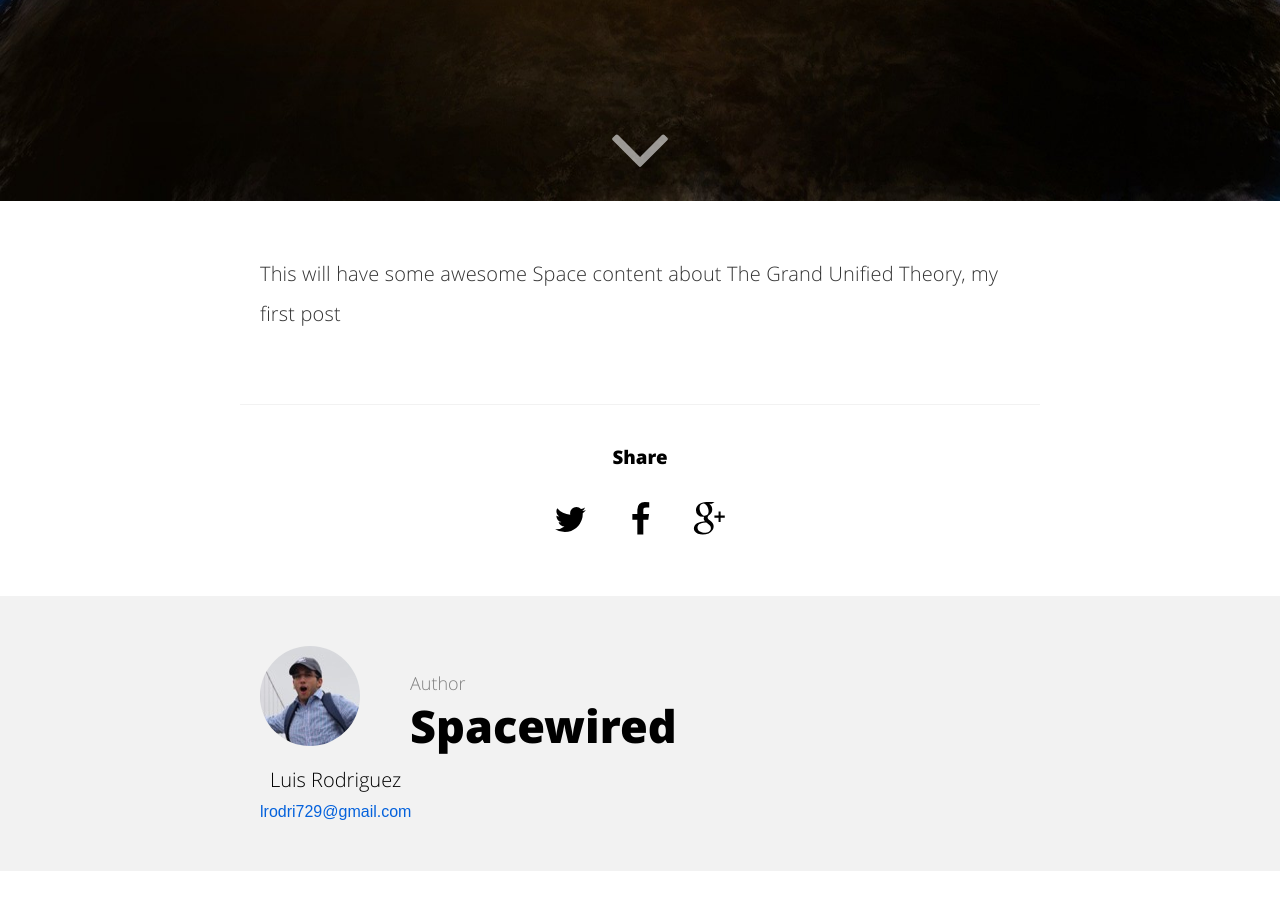
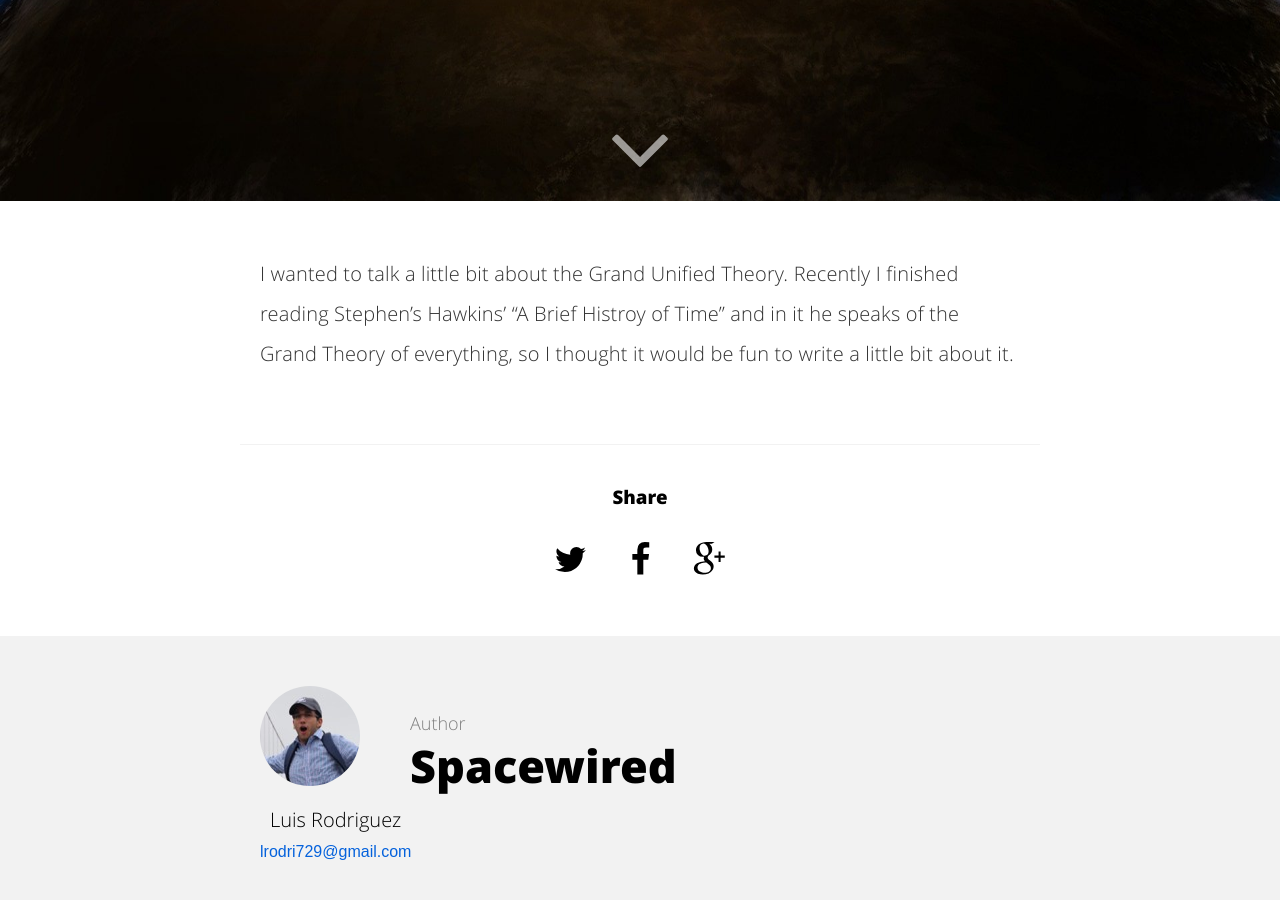
Before and after one commit to spacewired/spacewired.github.io, a Jekyll site: the page built from _posts/2019-03-27-grand-unified-theory.md, in a window 1280 px wide and 900 px high, scrolled down 699 px. Built offline with Jekyll 4.4.1, drawn with Linux system fonts in a browser that asks for light colours; comment, search, counter and statistics services are not loaded.

Commit message:
Update GUT story

```diff
--- a/_posts/2019-03-27-grand-unified-theory.md
+++ b/_posts/2019-03-27-grand-unified-theory.md
@@ -17,4 +17,4 @@ categories:
 - Planetary Science
 ---
 
-This will have some awesome Space content about The Grand Unified Theory, my first post
+I wanted to talk a little bit about the Grand Unified Theory. Recently I finished reading Stephen's Hawkins' "A Brief Histroy of Time" and in it he speaks of the Grand Theory of everything, so I thought it would be fun to write a little bit about it.
```
